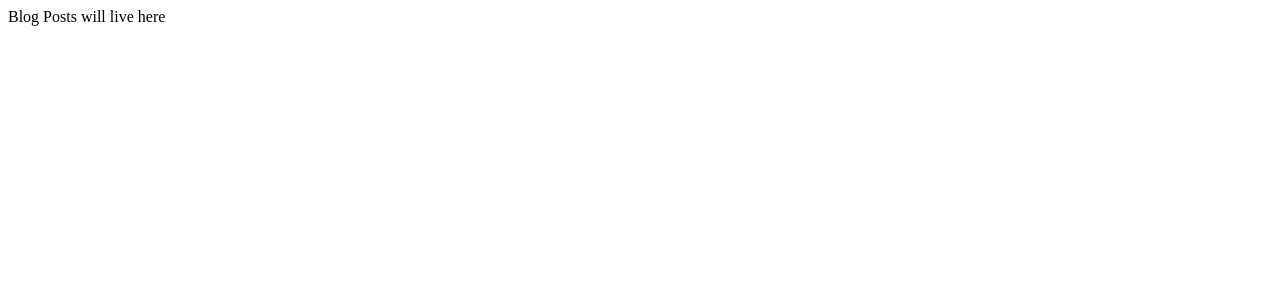
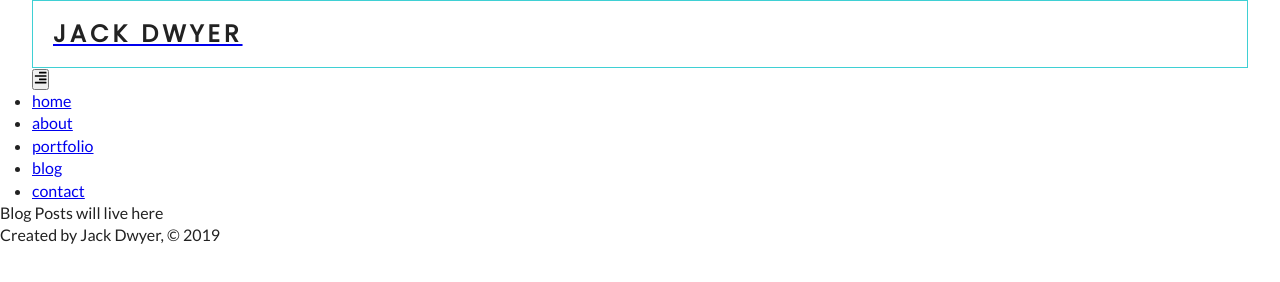
Before and after one commit to dwyfrequency/jd-portfolio, a Gatsby site: page /blog in a window 1280 px wide. Built offline with nearby package versions, Linux system fonts and the light colour scheme; Gatsby itself is replaced by a stand-in of ours.

Commit message:
updating imports to run without error

```diff
--- a/src/pages/about.js
+++ b/src/pages/about.js
@@ -1,6 +1,6 @@
 import React from "react"
 import { Link } from "gatsby"
-import Layout from "../components/layout"
+import Layout from "../components/Layout"
 // import Head from "../components/head"
 
 const AboutPage = props => {
--- a/src/pages/blog.js
+++ b/src/pages/blog.js
@@ -1,7 +1,12 @@
 import React from "react"
+import Layout from "../components/Layout"
 
 const Blog = props => {
-  return <div>Blog Posts will live here</div>
+  return (
+    <Layout>
+      <div>Blog Posts will live here</div>
+    </Layout>
+  )
 }
 
 export default Blog
--- a/src/pages/contact.js
+++ b/src/pages/contact.js
@@ -1,5 +1,5 @@
 import React from "react"
-import Layout from "../components/layout"
+import Layout from "../components/Layout"
 // import Head from "../components/head"
 
 const ContactPage = props => {
--- a/src/pages/index.js
+++ b/src/pages/index.js
@@ -1,5 +1,5 @@
 import React from "react"
-import Layout from "../components/layout"
+import Layout from "../components/Layout"
 
 export default () => (
   <Layout>
```
Also changed, not shown: src/components/layout.js (+3 -4 lines).
